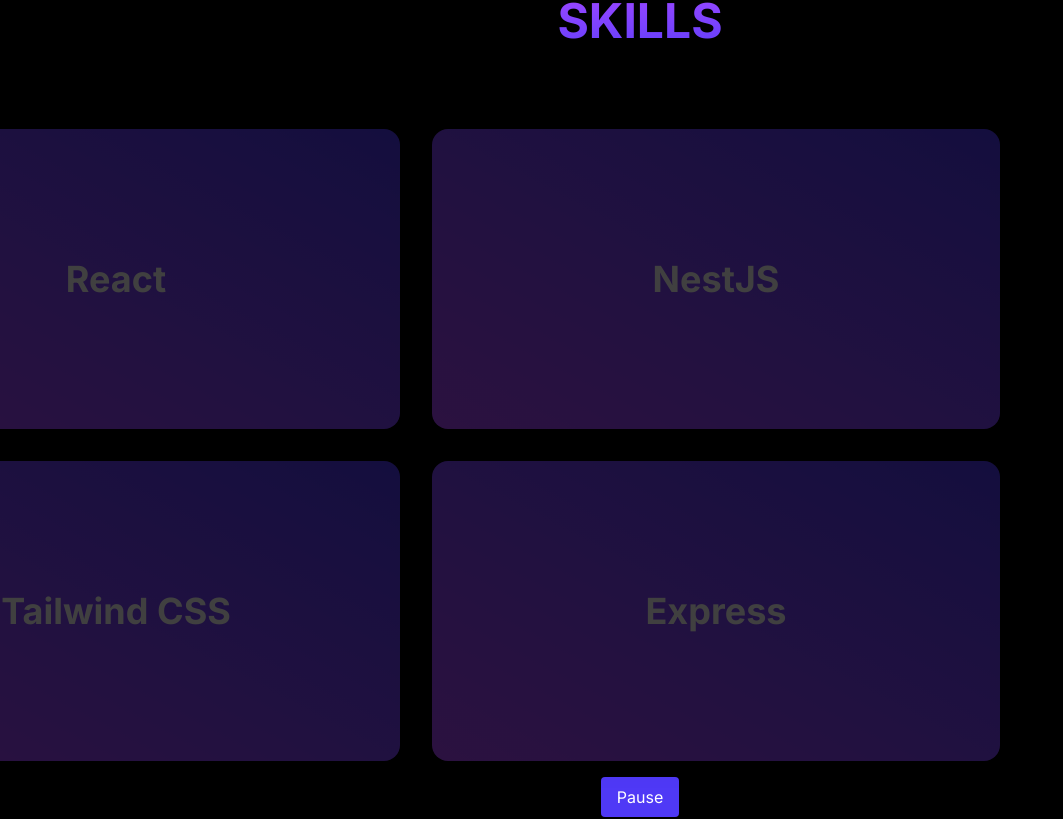
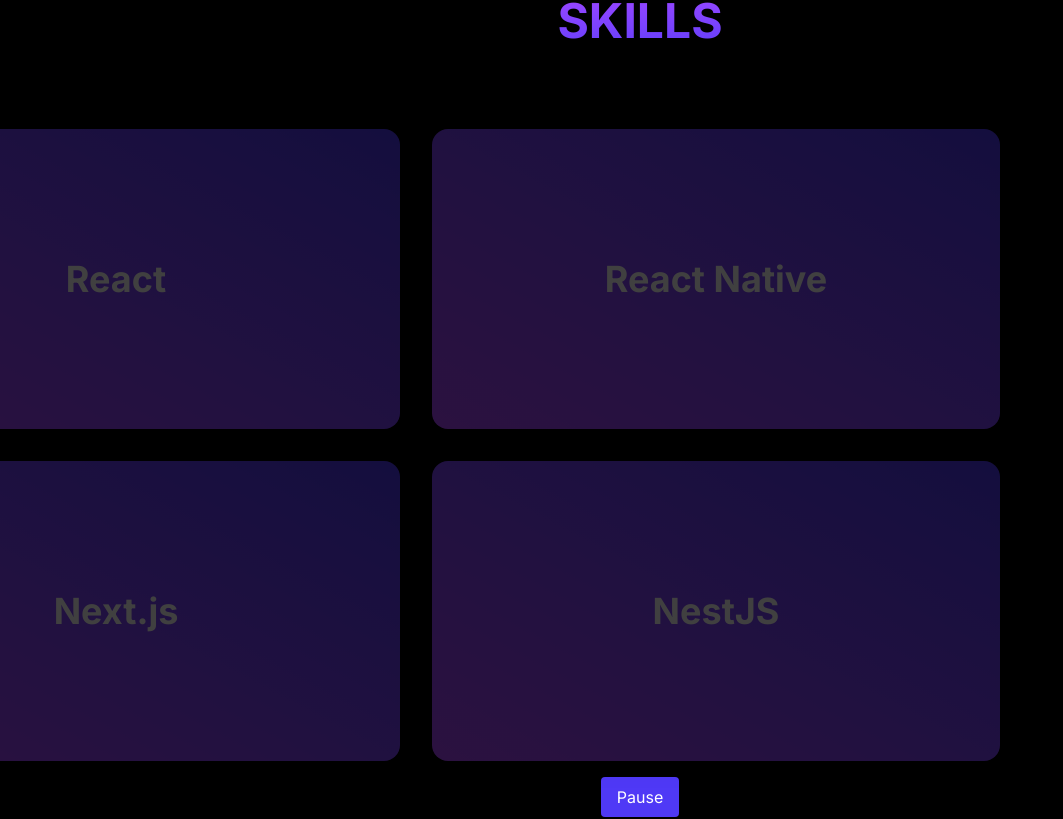
Before and after one commit to janghyohwan/Front_portfolio_final, a Next.js app: page / in a window 1280 px wide. Shown: the part 835-1654 px from the top of the page, without its empty margins (0-1063 px from the left). Built offline with nearby package versions, Linux system fonts and the light colour scheme.

Commit message:
skill 추가

```diff
--- a/data/SkillData.ts
+++ b/data/SkillData.ts
@@ -20,6 +20,14 @@ export const cardData: CardData[] = [
   {
     title: "React",
     desc: "사용자 인터페이스 구축을 위한 JavaScript 라이브러리입니다.",
+  },
+  {
+    title: "React Native",
+    desc: "React를 사용하여 모바일 앱을 개발하기 위한 프레임워크입니다.",
+  },
+  {
+    title: "Next.js",
+    desc: "React 기반의 서버 사이드 렌더링 프레임워크입니다.",
   },
   {
     title: "NestJS",
```
